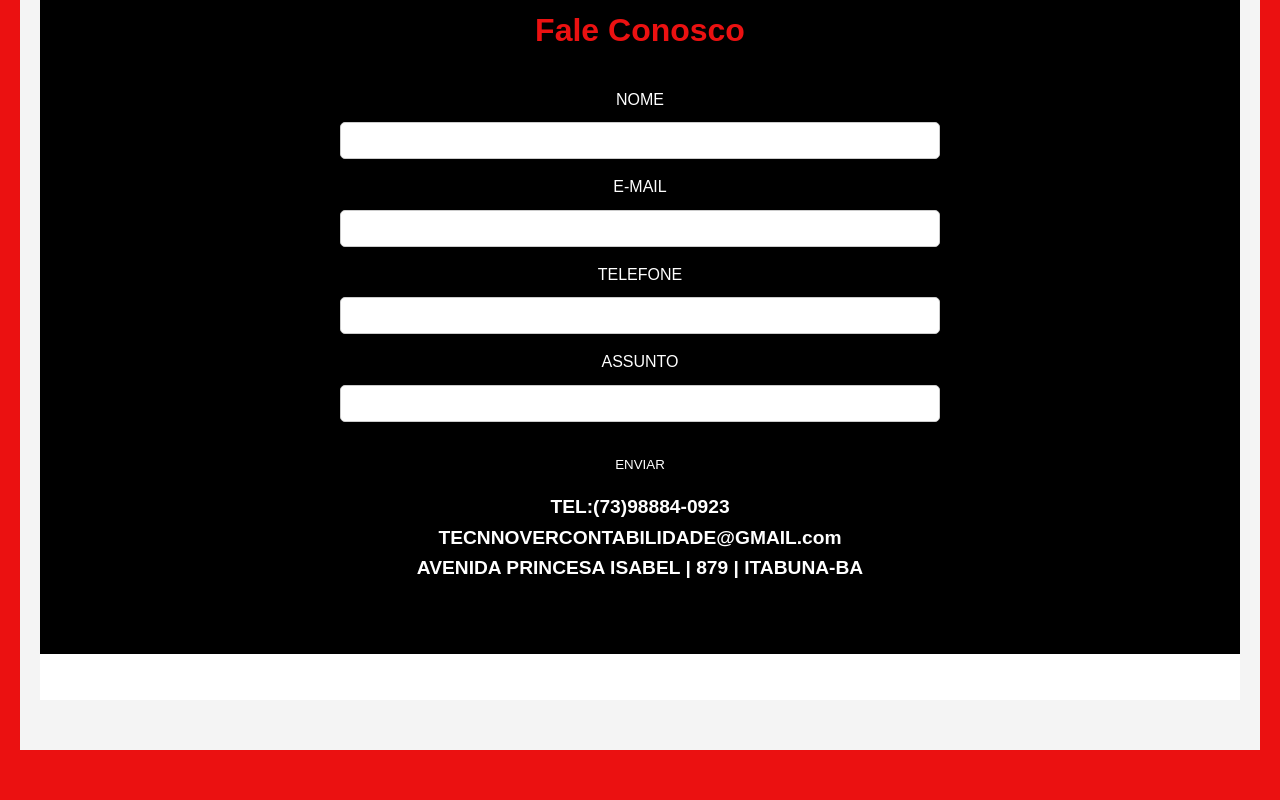
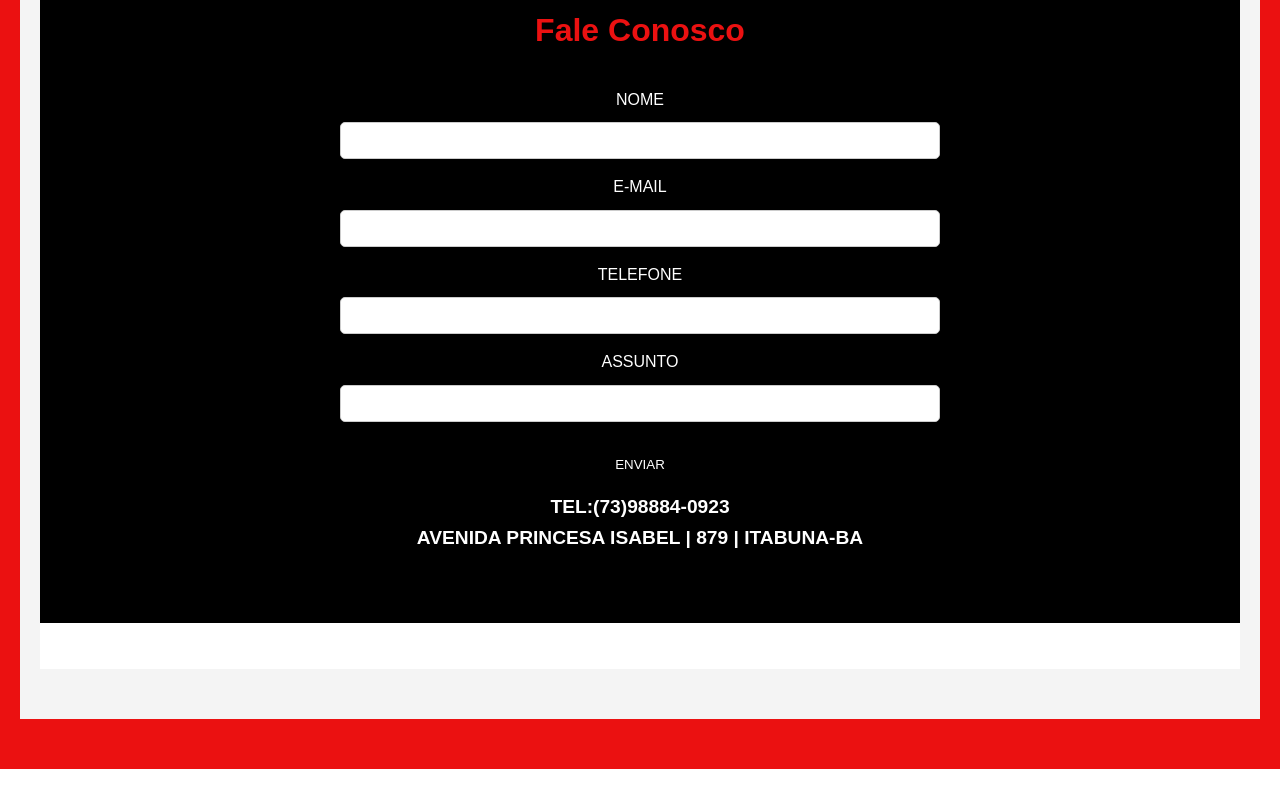
Before and after one commit to aloisiojr22/OAT-LANDING-PAGE, a plain HTML site: page TECNNOVER LANDING PAGE/index.html in a window 1280 px wide. Shown: the part 2832-3632 px from the top of the page. After the commit the page ends 3601 px from the top, so only its background shows below. Drawn offline with Linux system fonts and the light colour scheme.

Commit message:
Update index.html

```diff
--- a/TECNNOVER LANDING PAGE/index.html
+++ b/TECNNOVER LANDING PAGE/index.html
@@ -125,7 +125,6 @@
         <div id="successMessage"></div>
         <h3>
            <p>TEL:(73)98884-0923</p>
-           <p>TECNNOVERCONTABILIDADE@GMAIL.com</p>
             <p>AVENIDA PRINCESA ISABEL | 879 | ITABUNA-BA</p>
     </section>
 
```
